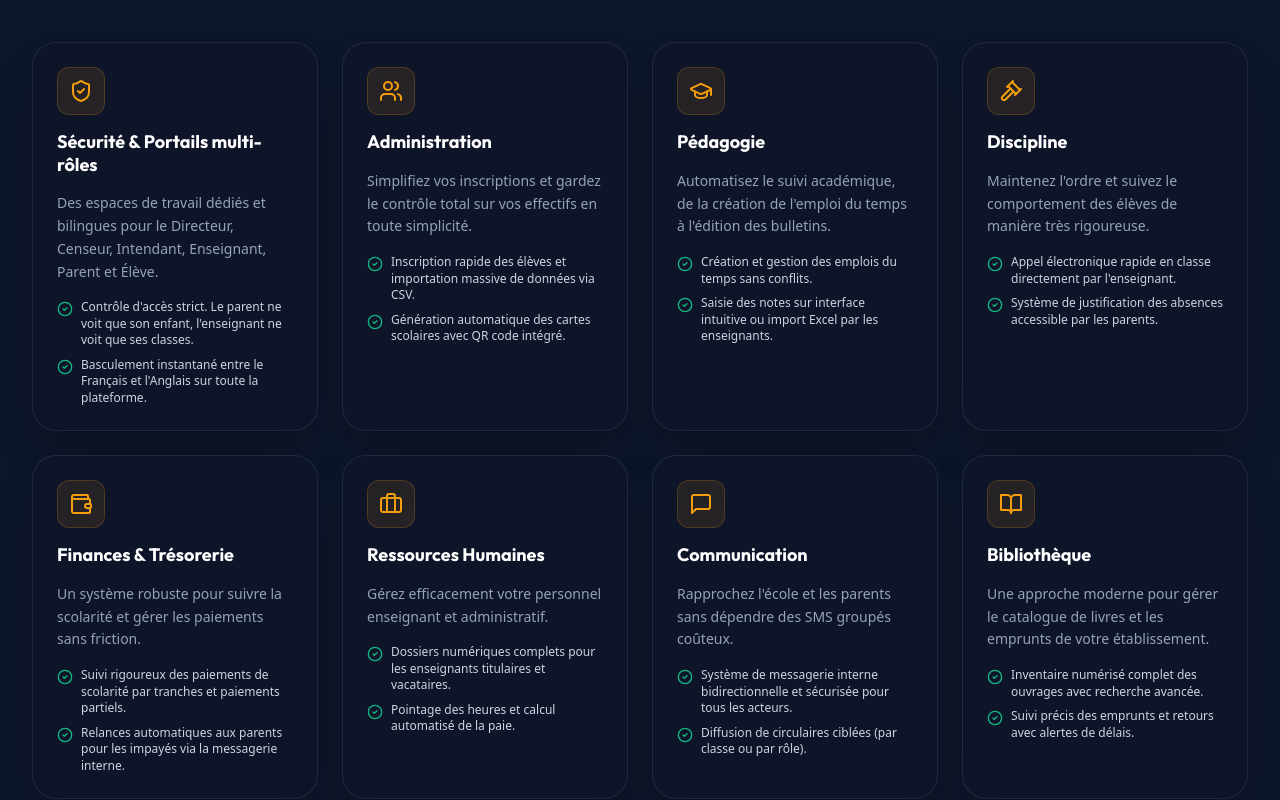
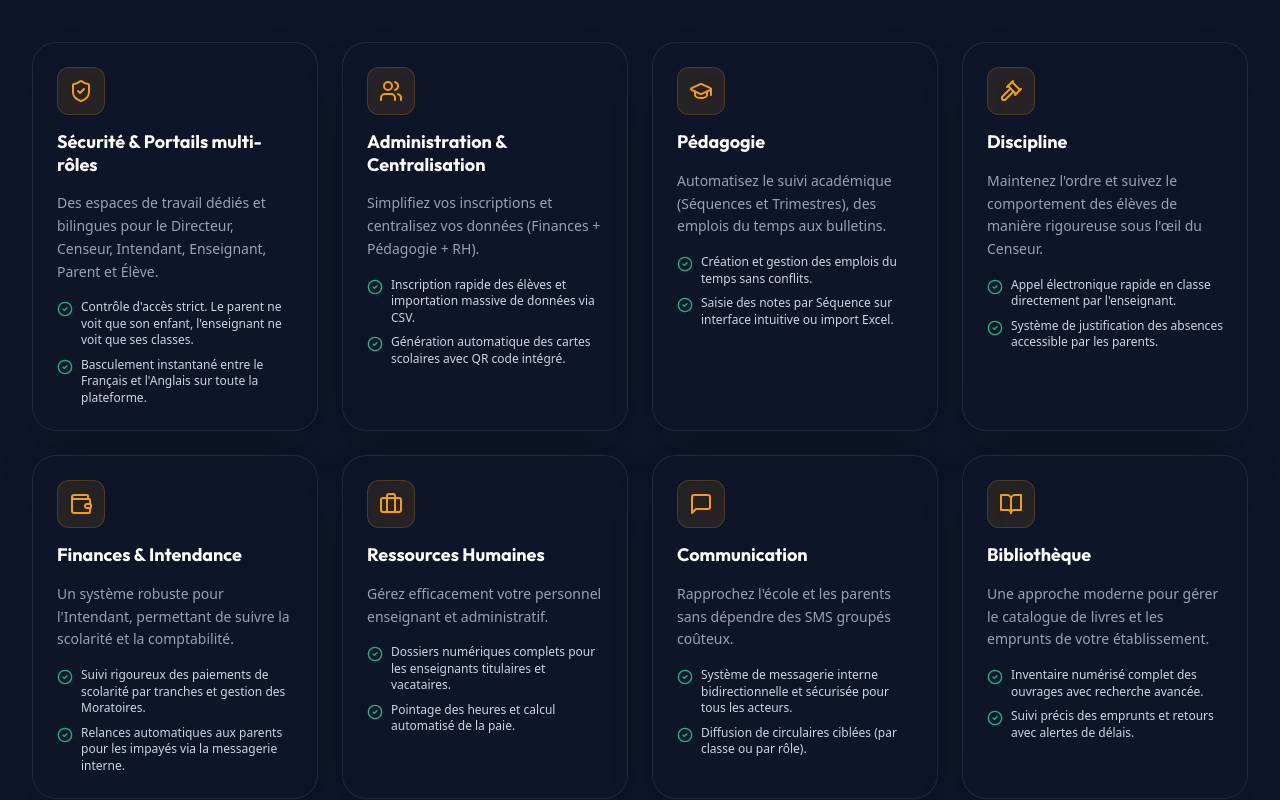
Before and after one commit to JME120495/EDUTRACK, a React (Vite) app in the folder frontend/: page / in a window 1280 px wide. Shown: the part 1460-2260 px from the top of the page. Built offline with nearby package versions, Linux system fonts and the light colour scheme; no server answers.

Commit message:
feat: refonte landing page

```diff
--- a/frontend/src/pages/Public/LandingPage.jsx
+++ b/frontend/src/pages/Public/LandingPage.jsx
@@ -446,6 +446,27 @@ export default function LandingPage() {
           >
             <motion.div variants={fadeIn} className="p-6">
               <div className="w-16 h-16 mx-auto bg-amber-500/10 text-amber-500 rounded-full flex items-center justify-center mb-4">
+                <Users className="w-8 h-8" />
+              </div>
+              <h3 className="text-xl font-bold text-white mb-2">{i18n.language === 'fr' ? 'Adaptation Culturelle' : 'Cultural Adaptation'}</h3>
+              <p className="text-slate-400">{i18n.language === 'fr' ? 'Conçu pour l\'Afrique : Séquences, Censeur, Intendant, Moratoires et Franc CFA.' : 'Built for Africa: Sequences, Censeur, Bursar, Moratoriums and local currencies.'}</p>
+            </motion.div>
+            <motion.div variants={fadeIn} className="p-6">
+              <div className="w-16 h-16 mx-auto bg-amber-500/10 text-amber-500 rounded-full flex items-center justify-center mb-4">
+                <CheckCircle2 className="w-8 h-8" />
+              </div>
+              <h3 className="text-xl font-bold text-white mb-2">{i18n.language === 'fr' ? 'Centralisation Totale' : 'Total Centralization'}</h3>
+              <p className="text-slate-400">{i18n.language === 'fr' ? 'Finances, Pédagogie, Vie Scolaire et RH réunies sur une seule et même plateforme.' : 'Finances, Pedagogy, School Life and HR all united on a single platform.'}</p>
+            </motion.div>
+            <motion.div variants={fadeIn} className="p-6">
+              <div className="w-16 h-16 mx-auto bg-amber-500/10 text-amber-500 rounded-full flex items-center justify-center mb-4">
+                <ShieldCheck className="w-8 h-8" />
+              </div>
+              <h3 className="text-xl font-bold text-white mb-2">{i18n.language === 'fr' ? 'Transparence & Sécurité' : 'Transparency & Security'}</h3>
+              <p className="text-slate-400">{i18n.language === 'fr' ? 'Portails parents/élèves séparés, génération de PDF professionnels et sécurité cloud.' : 'Dedicated parent/student portals, professional PDF generation and cloud security.'}</p>
+            </motion.div>
+            <motion.div variants={fadeIn} className="p-6">
+              <div className="w-16 h-16 mx-auto bg-amber-500/10 text-amber-500 rounded-full flex items-center justify-center mb-4">
                 <Smartphone className="w-8 h-8" />
               </div>
               <h3 className="text-xl font-bold text-white mb-2">{i18n.language === 'fr' ? 'Paiement Mobile Money' : 'Mobile Money Payment'}</h3>
@@ -794,7 +815,7 @@ export default function LandingPage() {
 const featuresList = (lang) => [
   {
     title: lang === 'en' ? 'Security & Multi-Role Portals' : 'Sécurité & Portails multi-rôles',
-    desc: lang === 'en' ? 'Dedicated bilingual portals for Director, Master, Bursar, Teacher, Parent, and Student.' : 'Des espaces de travail dédiés et bilingues pour le Directeur, Censeur, Intendant, Enseignant, Parent et Élève.',
+    desc: lang === 'en' ? 'Dedicated bilingual portals for Director, Censeur, Intendant, Teacher, Parent, and Student.' : 'Des espaces de travail dédiés et bilingues pour le Directeur, Censeur, Intendant, Enseignant, Parent et Élève.',
     details: lang === 'en' ? [
       'Strict role-based access control (RBAC). Parents only see their child, teachers only their classes.',
       'Instant toggle between French and English across the entire platform.',
@@ -807,8 +828,8 @@ const featuresList = (lang) => [
     icon: <ShieldCheck className="w-6 h-6" />
   },
   {
-    title: lang === 'en' ? 'Administration' : 'Administration',
-    desc: lang === 'en' ? 'Simplify your enrollment process and keep track of your student body effortlessly.' : 'Simplifiez vos inscriptions et gardez le contrôle total sur vos effectifs en toute simplicité.',
+    title: lang === 'en' ? 'Administration' : 'Administration & Centralisation',
+    desc: lang === 'en' ? 'Simplify your enrollment process and keep track of your student body effortlessly.' : 'Simplifiez vos inscriptions et centralisez vos données (Finances + Pédagogie + RH).',
     details: lang === 'en' ? [
       'Fast student enrollment and massive CSV data import.',
       'Automatic generation of student ID cards with integrated QR codes.',
@@ -822,21 +843,21 @@ const featuresList = (lang) => [
   },
   {
     title: lang === 'en' ? 'Pedagogy' : 'Pédagogie',
-    desc: lang === 'en' ? 'Automate academic tracking from timetable creation to report cards.' : 'Automatisez le suivi académique, de la création de l\'emploi du temps à l\'édition des bulletins.',
+    desc: lang === 'en' ? 'Automate academic tracking (Sequences, Terms) from timetable creation to report cards.' : 'Automatisez le suivi académique (Séquences et Trimestres), des emplois du temps aux bulletins.',
     details: lang === 'en' ? [
       'Conflict-free timetable creation and management.',
-      'Grade entry via intuitive interface or Excel import by teachers.',
+      'Grade entry by sequence via intuitive interface or Excel import.',
       'Automatic generation of term report cards with instant GPA calculations.'
     ] : [
       'Création et gestion des emplois du temps sans conflits.',
-      'Saisie des notes sur interface intuitive ou import Excel par les enseignants.',
+      'Saisie des notes par Séquence sur interface intuitive ou import Excel.',
       'Génération automatique des bulletins trimestriels avec calcul instantané des moyennes.'
     ],
     icon: <GraduationCap className="w-6 h-6" />
   },
   {
     title: lang === 'en' ? 'Discipline' : 'Discipline',
-    desc: lang === 'en' ? 'Maintain order and track student behavior meticulously.' : 'Maintenez l\'ordre et suivez le comportement des élèves de manière très rigoureuse.',
+    desc: lang === 'en' ? 'Maintain order and track student behavior meticulously under the Censeur.' : 'Maintenez l\'ordre et suivez le comportement des élèves de manière rigoureuse sous l\'œil du Censeur.',
     details: lang === 'en' ? [
       'Fast electronic roll call in class by the teacher.',
       'Absence justification system directly accessible by parents.',
@@ -849,14 +870,14 @@ const featuresList = (lang) => [
     icon: <Gavel className="w-6 h-6" />
   },
   {
-    title: lang === 'en' ? 'Finances' : 'Finances & Trésorerie',
-    desc: lang === 'en' ? 'A robust system to track tuition fees and handle payments seamlessly.' : 'Un système robuste pour suivre la scolarité et gérer les paiements sans friction.',
+    title: lang === 'en' ? 'Finances & Bursary' : 'Finances & Intendance',
+    desc: lang === 'en' ? 'A robust system for the Intendant to track tuition fees and handle payments.' : 'Un système robuste pour l\'Intendant, permettant de suivre la scolarité et la comptabilité.',
     details: lang === 'en' ? [
-      'Strict tracking of tuition installments and partial payments.',
+      'Strict tracking of tuition installments and moratoriums (payment delays).',
       'Automatic reminders to parents for unpaid fees via internal messaging.',
       'Instantly printable professional payment receipts.'
     ] : [
-      'Suivi rigoureux des paiements de scolarité par tranches et paiements partiels.',
+      'Suivi rigoureux des paiements de scolarité par tranches et gestion des Moratoires.',
       'Relances automatiques aux parents pour les impayés via la messagerie interne.',
       'Génération instantanée de reçus de paiement professionnels imprimables.'
     ],
@@ -896,11 +917,11 @@ const featuresList = (lang) => [
     details: lang === 'en' ? [
       'Fully digitized book inventory with advanced search.',
       'Loan and return tracking with deadline alerts.',
-      'Student reading history shared directly with the Discipline Master.'
+      'Student reading history shared directly with the administration.'
     ] : [
       'Inventaire numérisé complet des ouvrages avec recherche avancée.',
       'Suivi précis des emprunts et retours avec alertes de délais.',
-      'Historique de lecture des élèves partagé directement avec le Censeur.'
+      'Historique de lecture des élèves partagé avec l\'administration.'
     ],
     icon: <BookOpen className="w-6 h-6" />
   }
```
